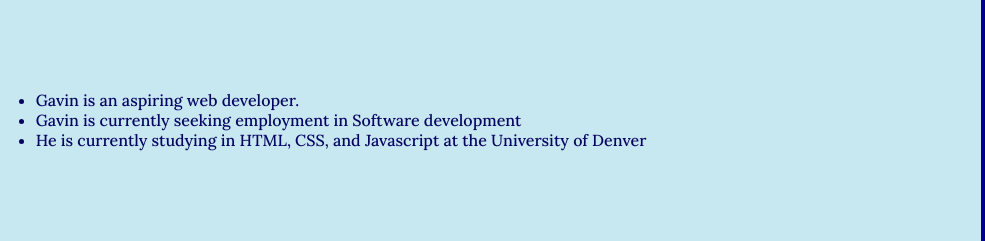
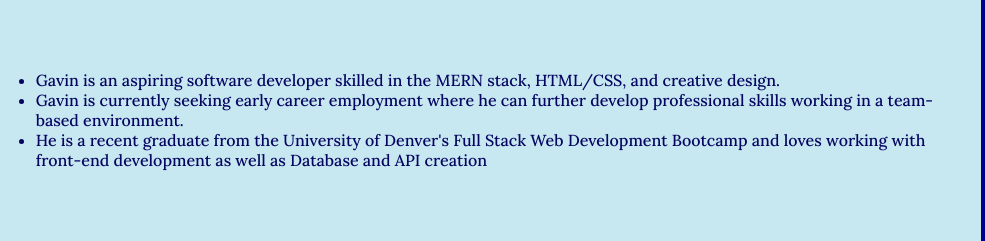
Before and after one commit to gwentzel26/HW2-Portfolio, a plain HTML site: page index.html in a window 1280 px wide. Shown: the part 216-457 px from the top of the page, 295-1280 px from the left. Drawn offline with Linux system fonts and the light colour scheme.

Commit message:
Updated Biography bullet points

```diff
--- a/index.html
+++ b/index.html
@@ -40,9 +40,9 @@
             <div class="li-img-flex">
                 <img src="https://media-exp1.licdn.com/dms/image/D4E35AQFfBi0e6pABdA/profile-framedphoto-shrink_400_400/0/1652211482294?e=1660600800&v=beta&t=FDJgR1Pd8nc1sD0iQ05HqnyRuMdHtbvdbq4hVH93RXQ" alt="Linked-In Photo">
                 <ul>
-                    <li>Gavin is an aspiring web developer. <br> </li>
-                    <li>Gavin is currently seeking employment in Software development <br> </li>
-                    <li>He is currently studying in HTML, CSS, and Javascript at the University of Denver <br> </li>
+                    <li>Gavin is an aspiring software developer skilled in the MERN stack, HTML/CSS, and creative design. <br> </li>
+                    <li>Gavin is currently seeking early career employment where he can further develop professional skills working in a team-based environment. <br> </li>
+                    <li>He is a recent graduate from the University of Denver's Full Stack Web Development Bootcamp and loves working with front-end development as well as Database and API creation <br> </li>
                 </ul>
             </div>
     </section>
```
